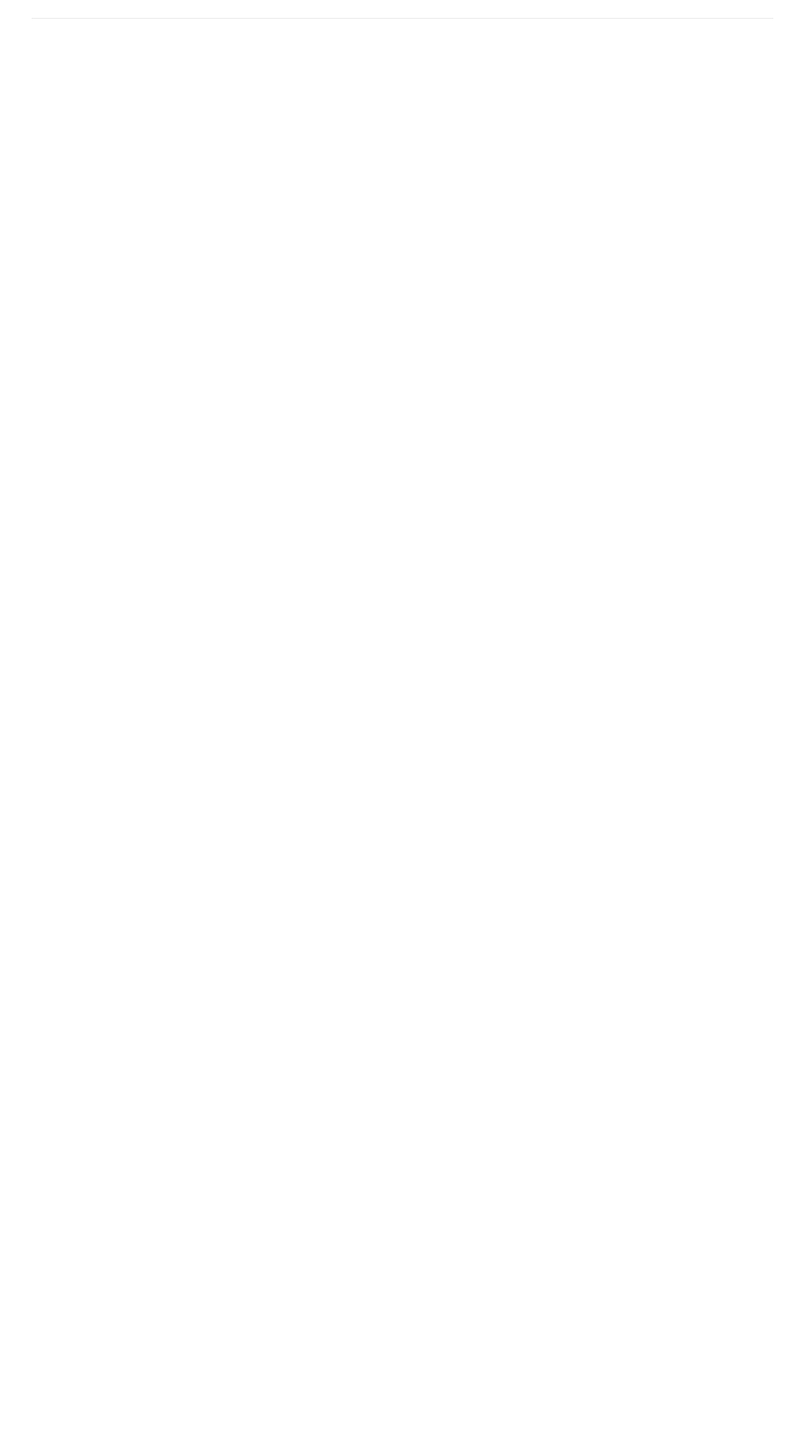
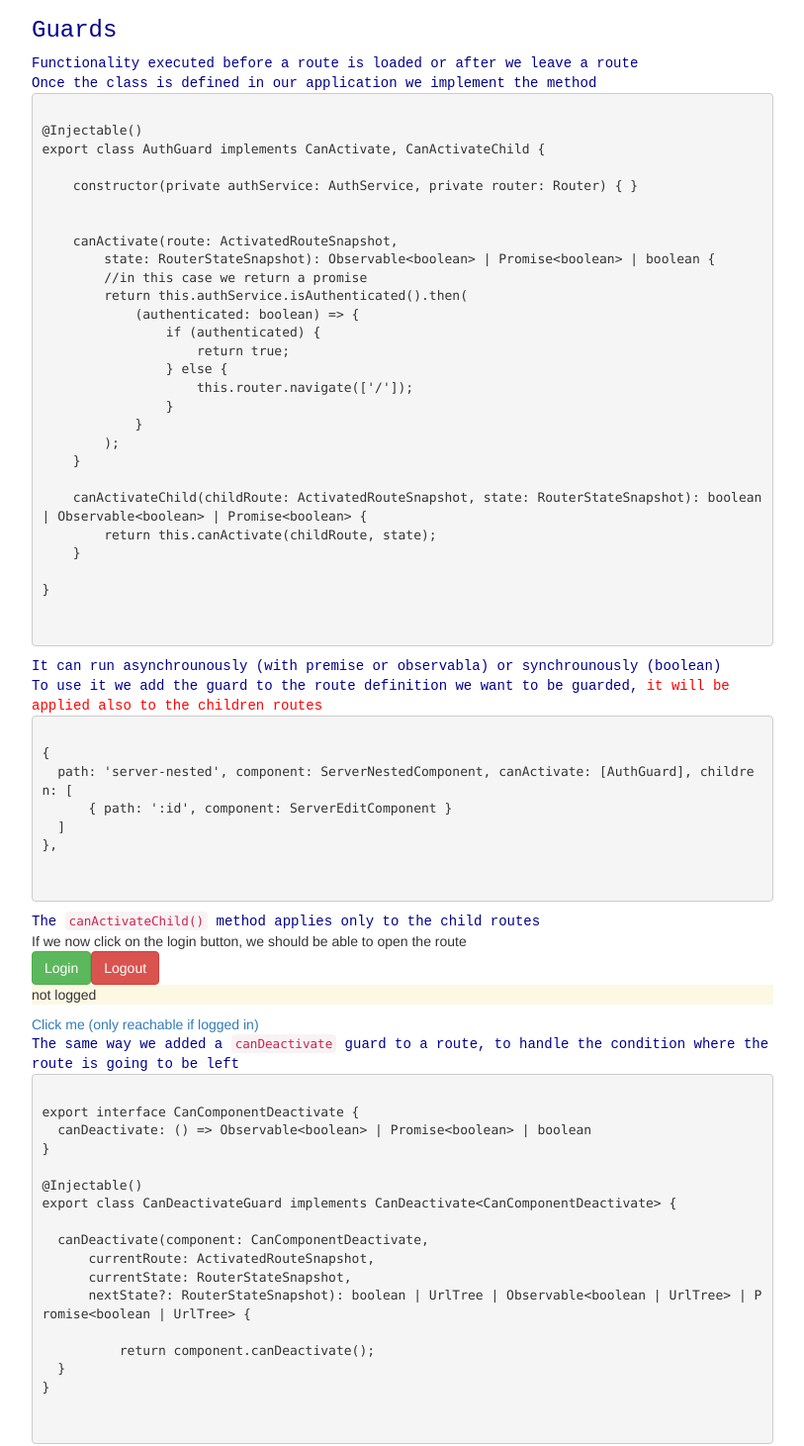
Before and after one commit to apedano/angular-tutorial, an Angular app: page /routing in a window 1280 px wide. Shown: the part 3866-5327 px from the top of the page at 99% size, without its empty margins (233-1046 px from the left). Before the commit the page ends 3905 px from the top, so only its background shows below. Built offline with nearby package versions, Linux system fonts and the light colour scheme.

Commit message:
Added canDeactivate

```diff
--- a/src/app/app-routing.module.ts
+++ b/src/app/app-routing.module.ts
@@ -2,11 +2,13 @@ import { NgModule } from "@angular/core";
 import { RouterModule, Routes } from "@angular/router";
 import { AccountManagerComponent } from "./account-manager/account-manager.component";
 import { AccountComponent } from "./account-manager/account/account.component";
+import { AuthGuard } from "./auth-gard.service";
 import { DirectiveTutorialComponent } from "./directive-tutorial/directive-tutorial.component";
 import { GameConsoleComponent } from "./game-console/game-console.component";
 import { InputBindingTutorialComponent } from "./input-binding-tutorial/input-binding-tutorial.component";
 import { PageNotFoundComponent } from "./router-tutorial/page-not-found/page-not-found.component";
 import { RouterTutorialComponent } from "./router-tutorial/router-tutorial.component";
+import { CanDeactivateGuard } from "./router-tutorial/server-edit/can-deactivate-guard.service";
 import { ServerEditComponent } from "./router-tutorial/server-edit/server-edit.component";
 import { ServerNestedComponent } from "./router-tutorial/server-nested/server-nested.component";
 
@@ -22,8 +24,8 @@ const appRoutes: Routes = [
     //   { path: ':id/edit', component: ServerEditComponent}
     // ]},
     {
-        path: 'server-nested', component: ServerNestedComponent, children: [
-            { path: ':id', component: ServerEditComponent }
+        path: 'server-nested', component: ServerNestedComponent, canActivate: [AuthGuard], children: [
+            { path: ':id', component: ServerEditComponent, canDeactivate: [CanDeactivateGuard] }
         ]
     },
     { path: 'not-found', component: PageNotFoundComponent },
--- a/src/app/app.module.ts
+++ b/src/app/app.module.ts
@@ -27,6 +27,9 @@ import { ServerEditComponent } from './router-tutorial/server-edit/server-edit.c
 import { ServerNestedComponent } from './router-tutorial/server-nested/server-nested.component';
 import { PageNotFoundComponent } from './router-tutorial/page-not-found/page-not-found.component';
 import { AppRoutingModule } from './app-routing.module';
+import { AuthService } from './auth.service';
+import { AuthGuard } from './auth-gard.service';
+import { CanDeactivateGuard } from './router-tutorial/server-edit/can-deactivate-guard.service';
 
 
 @NgModule({
@@ -51,7 +54,7 @@ import { AppRoutingModule } from './app-routing.module';
   imports: [
     BrowserModule, FormsModule, AppRoutingModule
   ],
-  providers: [LoggingService],
+  providers: [LoggingService, AuthService, AuthGuard, CanDeactivateGuard],
   bootstrap: [AppComponent]
 })
 export class AppModule { }
--- /dev/null
+++ b/src/app/auth-gard.service.ts
@@ -0,0 +1,30 @@
+import { Injectable } from "@angular/core";
+import { ActivatedRouteSnapshot, CanActivate, CanActivateChild, Router, RouterStateSnapshot, UrlTree } from "@angular/router";
+import { Observable } from "rxjs";
+import { AuthService } from "./auth.service";
+
+@Injectable()
+export class AuthGuard implements CanActivate, CanActivateChild {
+
+    constructor(private authService: AuthService, private router: Router) { }
+
+
+    canActivate(route: ActivatedRouteSnapshot,
+        state: RouterStateSnapshot): Observable<boolean> | Promise<boolean> | boolean {
+        //in this case we return a promise
+        return this.authService.isAuthenticated().then(
+            (authenticated: boolean) => {
+                if (authenticated) {
+                    return true;
+                } else {
+                    this.router.navigate(['/']);
+                }
+            }
+        );
+    }
+
+    canActivateChild(childRoute: ActivatedRouteSnapshot, state: RouterStateSnapshot): boolean | Observable<boolean> | Promise<boolean> {
+        return this.canActivate(childRoute, state);
+    }
+
+}
--- /dev/null
+++ b/src/app/auth.service.ts
@@ -0,0 +1,30 @@
+export class AuthService {
+
+    loggedIn: boolean = false;
+
+
+    /**
+     * A method which mocks the behavior to call a service to
+     * check if the user is authenticated.
+     * It returns after 800 ms
+     */
+    isAuthenticated() {
+        const promise = new Promise(
+            (resolve, _reject) => {
+                setTimeout(
+                    () => {
+                        resolve(this.loggedIn);
+                    }, 800);
+            }
+        );
+        return promise;
+    }
+
+    login() {
+      this.loggedIn = true;
+    }
+
+    logout() {
+        this.loggedIn = false;
+    }
+}
--- a/src/app/router-tutorial/router-tutorial.component.html
+++ b/src/app/router-tutorial/router-tutorial.component.html
@@ -102,6 +102,35 @@
             <pre>
                <code>{{snippet14}}</code>
             </pre>
+            <h3 class="notes">Guards</h3>
+            <div class="notes">Functionality executed before a route is loaded or after we leave a route</div>
+            <div class="notes">Once the class is defined in our application we implement the method</div>
+            <pre>
+               <code>{{snippet15}}</code>
+            </pre>
+            <div class="notes">It can run asynchrounously (with premise or observabla) or synchrounously (boolean)</div>
+            <div class="notes">To use it we add the guard to the route definition we want to be guarded, <span class="warning">it will be applied also to the children routes</span> </div>
+            <pre>
+               <code>{{snippet16}}</code>
+            </pre>
+            <div class="notes">The <code>canActivateChild()</code> method applies only to the child routes</div>
+            <div>If we now click on the login button, we should be able to open the route</div>
+            <div>
+               <button class="btn btn-success" (click)="doLogin()">Login</button>
+               <button class="btn btn-danger" (click)="doLogout()">Logout</button>
+               <p class="bg-warning">{{userStatus}}</p>
+            </div>
+            <a [routerLink]="['/servers', 5, 'edit']"
+            [queryParams]="{allowEdit:1}"
+            fragment="loading"
+            href="#"
+            >Click me (only reachable if logged in)</a>
+            <div class="notes">The same way we added a <code>canDeactivate</code> guard to a route, to handle the condition where the route is going to be left</div>
+            <pre>
+               <code>{{snippet17}}</code>
+            </pre>
+            <div class="notes">The involved component here has to implement the <code>CanComponentDeactivate</code> interface to implement the specific behavior when we are going to leave the component</div>
+
          </div>
          <hr>
     </div>
--- a/src/app/router-tutorial/router-tutorial.component.ts
+++ b/src/app/router-tutorial/router-tutorial.component.ts
@@ -1,5 +1,6 @@
 import { Component, OnInit } from '@angular/core';
 import { ActivatedRoute, Router } from '@angular/router';
+import { AuthService } from '../auth.service';
 
 @Component({
   selector: 'app-router-tutorial',
@@ -7,6 +8,8 @@ import { ActivatedRoute, Router } from '@angular/router';
   styleUrls: ['./router-tutorial.component.css']
 })
 export class RouterTutorialComponent implements OnInit {
+
+  userStatus: string;
 
   snippet1: string = `
   const appRoutes: Routes = [
@@ -107,9 +110,64 @@ snippet14 = `
 { path: '**', redirectTo: './not-found' }
 `;
 
-  constructor(private router: Router, private currentRoute: ActivatedRoute) { }
+snippet15 = `
+@Injectable()
+export class AuthGuard implements CanActivate, CanActivateChild {
+
+    constructor(private authService: AuthService, private router: Router) { }
+
+
+    canActivate(route: ActivatedRouteSnapshot,
+        state: RouterStateSnapshot): Observable<boolean> | Promise<boolean> | boolean {
+        //in this case we return a promise
+        return this.authService.isAuthenticated().then(
+            (authenticated: boolean) => {
+                if (authenticated) {
+                    return true;
+                } else {
+                    this.router.navigate(['/']);
+                }
+            }
+        );
+    }
+
+    canActivateChild(childRoute: ActivatedRouteSnapshot, state: RouterStateSnapshot): boolean | Observable<boolean> | Promise<boolean> {
+        return this.canActivate(childRoute, state);
+    }
+
+}
+`;
+
+snippet16 = `
+{
+  path: 'server-nested', component: ServerNestedComponent, canActivate: [AuthGuard], children: [
+      { path: ':id', component: ServerEditComponent }
+  ]
+},
+`;
+
+snippet17 = `
+export interface CanComponentDeactivate {
+  canDeactivate: () => Observable<boolean> | Promise<boolean> | boolean
+}
+
+@Injectable()
+export class CanDeactivateGuard implements CanDeactivate<CanComponentDeactivate> {
+
+  canDeactivate(component: CanComponentDeactivate,
+      currentRoute: ActivatedRouteSnapshot,
+      currentState: RouterStateSnapshot,
+      nextState?: RouterStateSnapshot): boolean | UrlTree | Observable<boolean | UrlTree> | Promise<boolean | UrlTree> {
+
+          return component.canDeactivate();
+  }
+}
+`;
+
+  constructor(private router: Router, private currentRoute: ActivatedRoute, private authService: AuthService) { }
 
   ngOnInit(): void {
+    this.refreshUserStatus();
   }
 
   goToGame() {
@@ -127,6 +185,23 @@ snippet14 = `
       fragment: 'loading'});
   }
 
+  doLogin() {
+    this.authService.login();
+    this.refreshUserStatus();
+  }
+
+  doLogout() {
+    this.authService.logout();
+    this.refreshUserStatus();
+  }
+
+
+  refreshUserStatus() {
+    this.userStatus = this.authService.loggedIn ? 'logged' : 'not logged';
+  }
+
+
+
 
 
 }
--- /dev/null
+++ b/src/app/router-tutorial/server-edit/can-deactivate-guard.service.ts
@@ -0,0 +1,20 @@
+import { Injectable } from "@angular/core";
+import { ActivatedRouteSnapshot, CanDeactivate, RouterStateSnapshot, UrlTree } from "@angular/router";
+import { Observable } from "rxjs";
+
+export interface CanComponentDeactivate {
+    canDeactivate: () => Observable<boolean> | Promise<boolean> | boolean
+}
+
+@Injectable()
+export class CanDeactivateGuard implements CanDeactivate<CanComponentDeactivate> {
+
+    canDeactivate(component: CanComponentDeactivate,
+        currentRoute: ActivatedRouteSnapshot,
+        currentState: RouterStateSnapshot,
+        nextState?: RouterStateSnapshot): boolean | UrlTree | Observable<boolean | UrlTree> | Promise<boolean | UrlTree> {
+
+            return component.canDeactivate();
+    }
+
+}
--- a/src/app/router-tutorial/server-edit/server-edit.component.html
+++ b/src/app/router-tutorial/server-edit/server-edit.component.html
@@ -3,3 +3,7 @@
 <div>ID: {{id}}</div>
 <div>query param queryParams['allowEdit']: {{queryParams['allowEdit']}}</div>
 <div>Fragmeng: {{fragment}}</div>
+<div>
+
+    <button class="btn btn-primary" (click)="applyChanges()">Apply some changes to the server and exit</button>
+</div>
--- a/src/app/router-tutorial/server-edit/server-edit.component.ts
+++ b/src/app/router-tutorial/server-edit/server-edit.component.ts
@@ -1,18 +1,22 @@
+import { trigger } from '@angular/animations';
 import { Component, Input, OnInit } from '@angular/core';
 import { ActivatedRoute, Params, Router } from '@angular/router';
+import { Observable } from 'rxjs';
+import { CanComponentDeactivate } from './can-deactivate-guard.service';
 
 @Component({
   selector: 'app-server-edit',
   templateUrl: './server-edit.component.html',
   styleUrls: ['./server-edit.component.css']
 })
-export class ServerEditComponent implements OnInit {
+export class ServerEditComponent implements OnInit, CanComponentDeactivate {
 
   @Input() id: string;
   queryParams: Params;
   fragment: string;
+  changedSaved: boolean = false;
 
-  constructor(private currentRoute: ActivatedRoute) { }
+  constructor(private currentRoute: ActivatedRoute, private router: Router) { }
 
   ngOnInit(): void {
     console.log('params' + this.currentRoute.snapshot.queryParams);
@@ -39,4 +43,17 @@ export class ServerEditComponent implements OnInit {
       );
   }
 
+  applyChanges() {
+    this.changedSaved = true;
+    this.router.navigate(['../', {relativeTo: this.currentRoute}]);
+  }
+
+  canDeactivate(): boolean | Promise<boolean> | Observable<boolean> {
+    if(this.changedSaved) {
+      return true;
+    } else {
+      return confirm('Do you want to confirm the changes?');
+    }
+  }
+
 }
```
